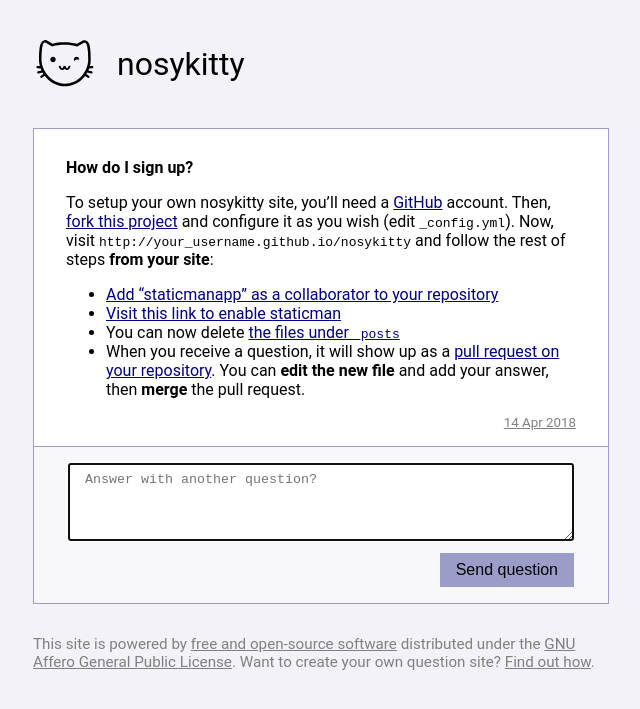
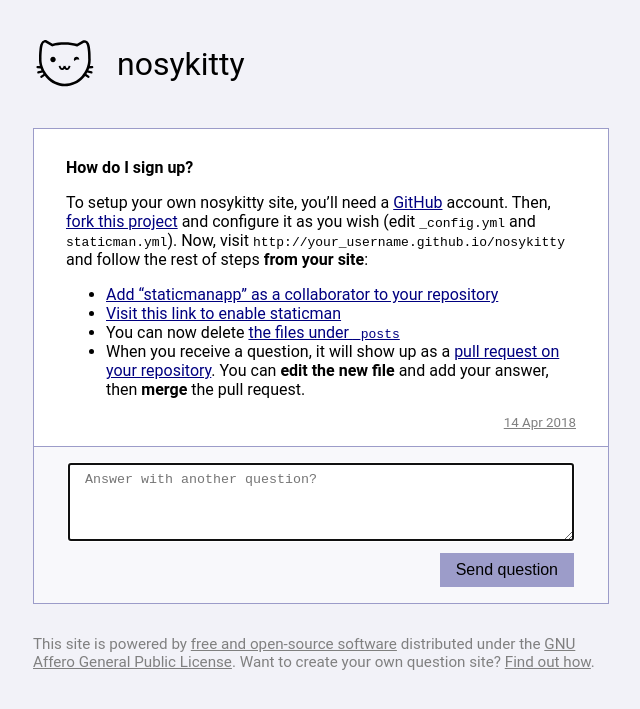
Before and after one commit to fdavidcl/nosykitty, a Jekyll site: the page built from _posts/2018-04-14-008.md, in a window 1280 px wide. Shown: the top 709 px of the page, without its empty margins (319-959 px from the left). Built offline with Jekyll 4.4.1, drawn with Linux system fonts in a browser that asks for light colours.

Commit message:
Config staticman

```diff
--- a/_posts/2018-04-14-008.md
+++ b/_posts/2018-04-14-008.md
@@ -4,7 +4,7 @@
 layout: post
 ---
 
-To setup your own nosykitty site, you'll need a [GitHub](https://github.com) account. Then, [fork this project](https://github.com/fdavidcl/nosykitty/fork) and configure it as you wish (edit `_config.yml`). Now, visit `http://your_username.github.io/nosykitty` and follow the rest of steps **from your site**:
+To setup your own nosykitty site, you'll need a [GitHub](https://github.com) account. Then, [fork this project](https://github.com/fdavidcl/nosykitty/fork) and configure it as you wish (edit `_config.yml` and `staticman.yml`). Now, visit `http://your_username.github.io/nosykitty` and follow the rest of steps **from your site**:
 
 - [Add "staticmanapp" as a collaborator to your repository](https://github.com/{{ site.github.repository_nwo }}/settings/collaboration)
 - [Visit this link to enable staticman](https://api.staticman.net/v2/connect/{{ site.github.repository_nwo }})
--- a/staticman.yml
+++ b/staticman.yml
@@ -14,6 +14,7 @@
     message: " "
   moderation: true
   pullRequestBody: "You have a new question! :speech_balloon:\n---Edit the newly created file (in *Files changed*) to answer it and merge to accept it.\n\n"
+  # *Important*: put your_username.github.io as an allowed origin below:
   allowedOrigins: ["localhost", "david.quotient.space"]
   name: "david.quotient.space/ask"
 
```
